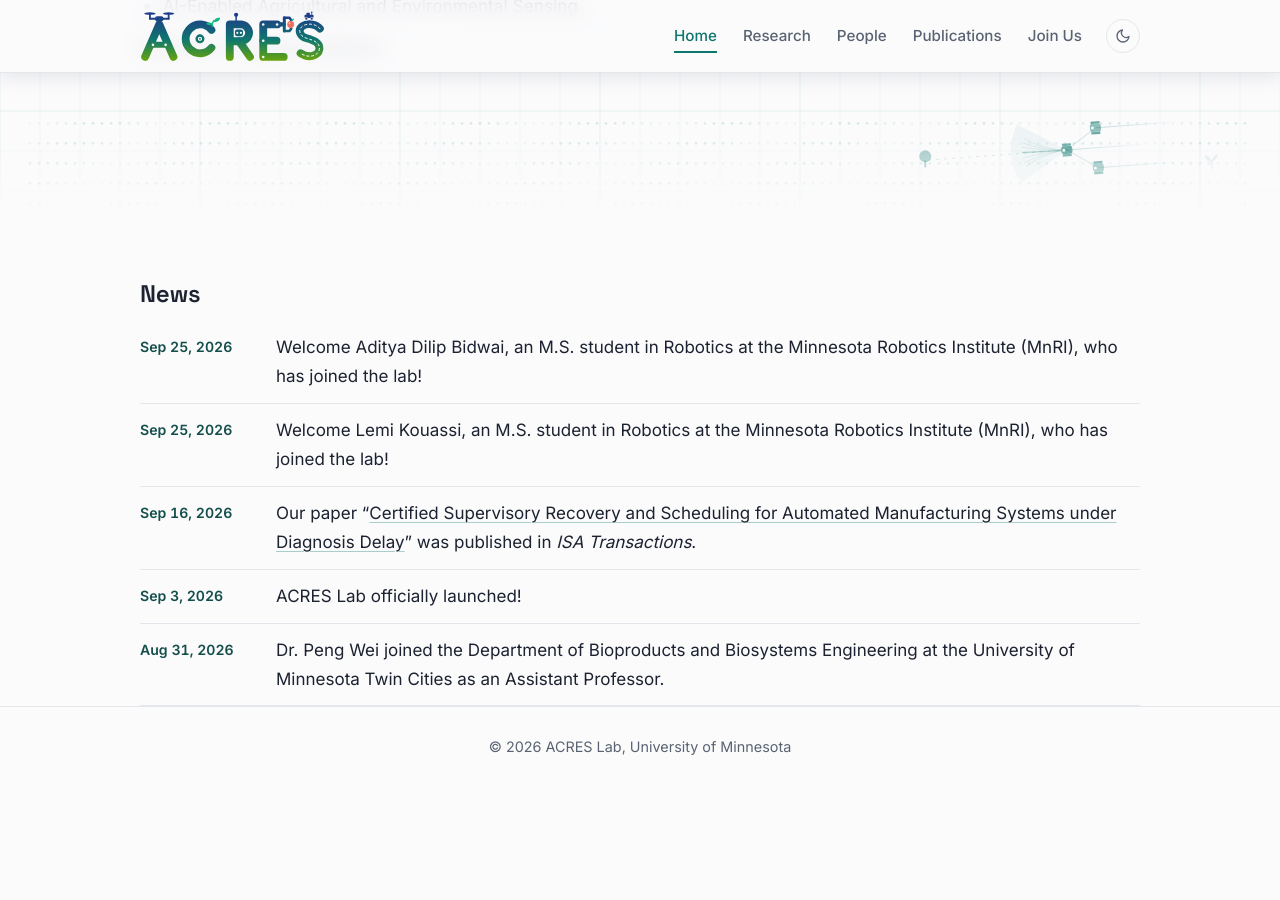
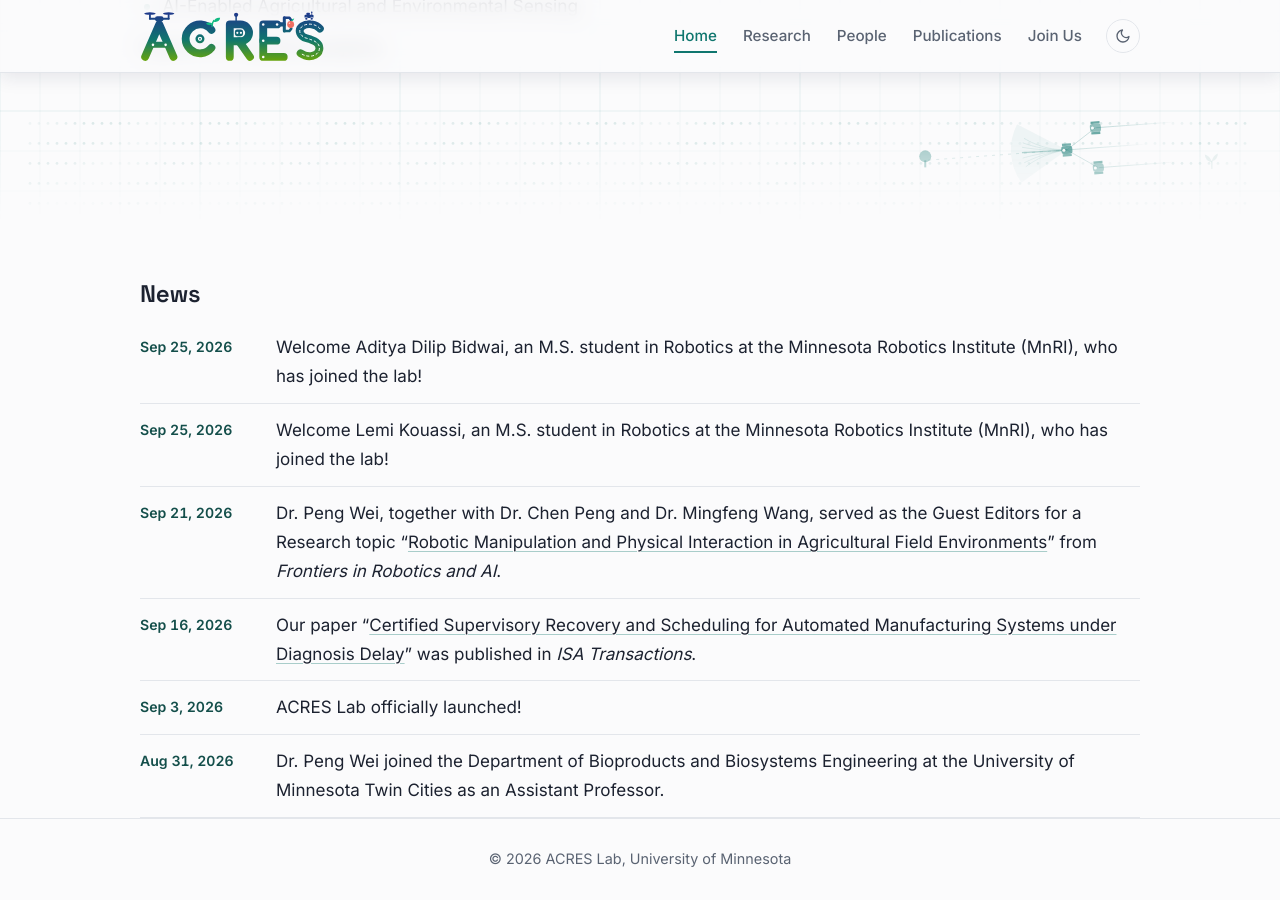
Before and after one commit to acreslab/acreslab.github.io, a Jekyll site: the page built from index.html, in a window 1280 px wide and 900 px high, scrolled down 562 px. Built offline with Jekyll 4.4.1, drawn with Linux system fonts in a browser that asks for light colours; before the commit the page ends 1350 px from its top, so only the background shows below that.

Commit message:
update news

```diff
--- a/_data/news.yml
+++ b/_data/news.yml
@@ -8,6 +8,9 @@
 - date: "Sep 25, 2026"
   text: Welcome Lemi Kouassi, an M.S. student in Robotics at the Minnesota Robotics Institute (MnRI), who has joined the lab!
 
+- date: "Sep 21, 2026"
+  text: Dr. Peng Wei, together with Dr. Chen Peng and Dr. Mingfeng Wang, served as the Guest Editors for a Research topic "[Robotic Manipulation and Physical Interaction in Agricultural Field Environments](https://www.frontiersin.org/research-topics/85663/robotic-manipulation-and-physical-interaction-in-agricultural-field-environments)" from *Frontiers in Robotics and AI*.
+
 - date: "Sep 16, 2026"
   text: Our paper "[Certified Supervisory Recovery and Scheduling for Automated Manufacturing Systems under Diagnosis Delay](https://www.sciencedirect.com/science/article/pii/S001905782600491X)" was published in *ISA Transactions*.
 
```
